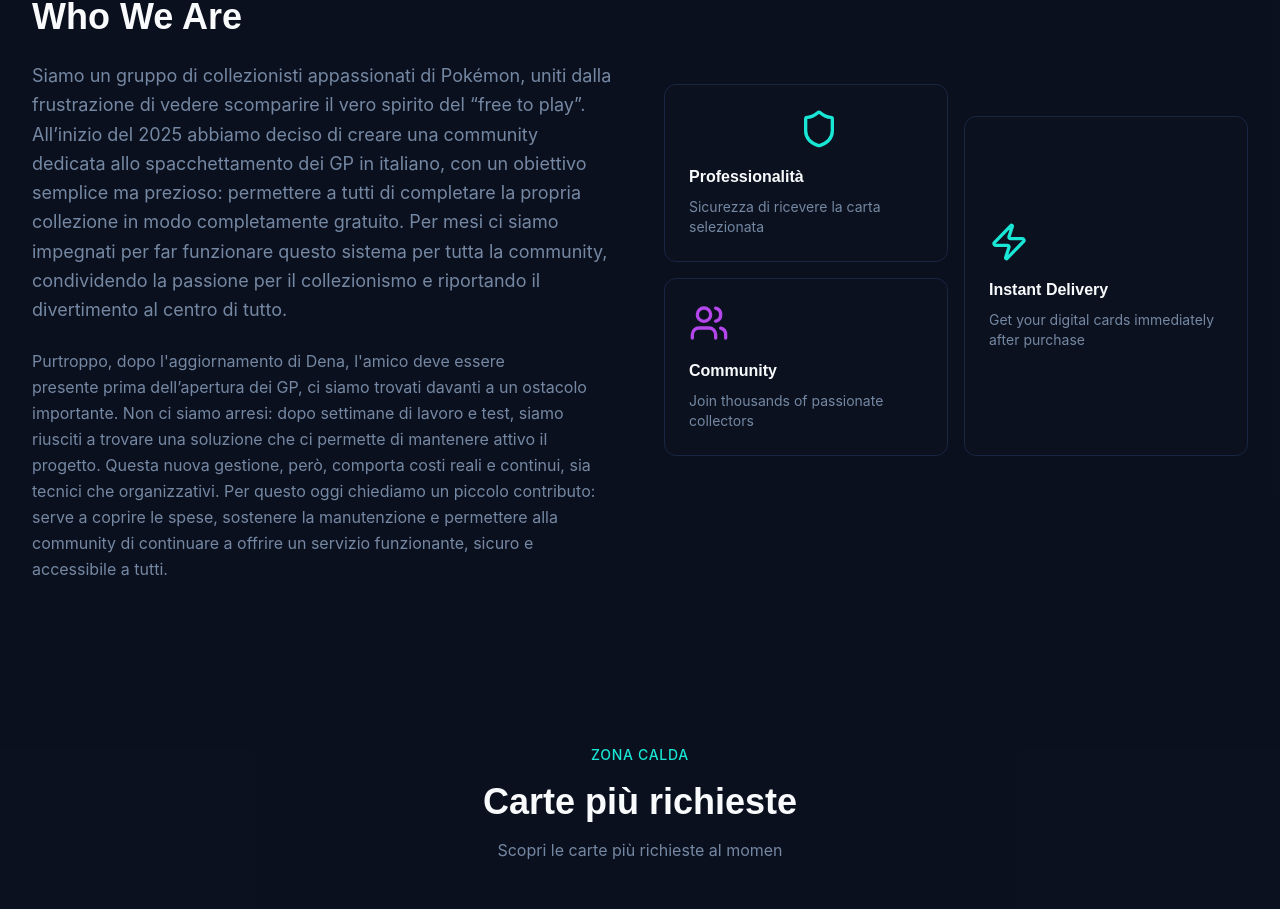
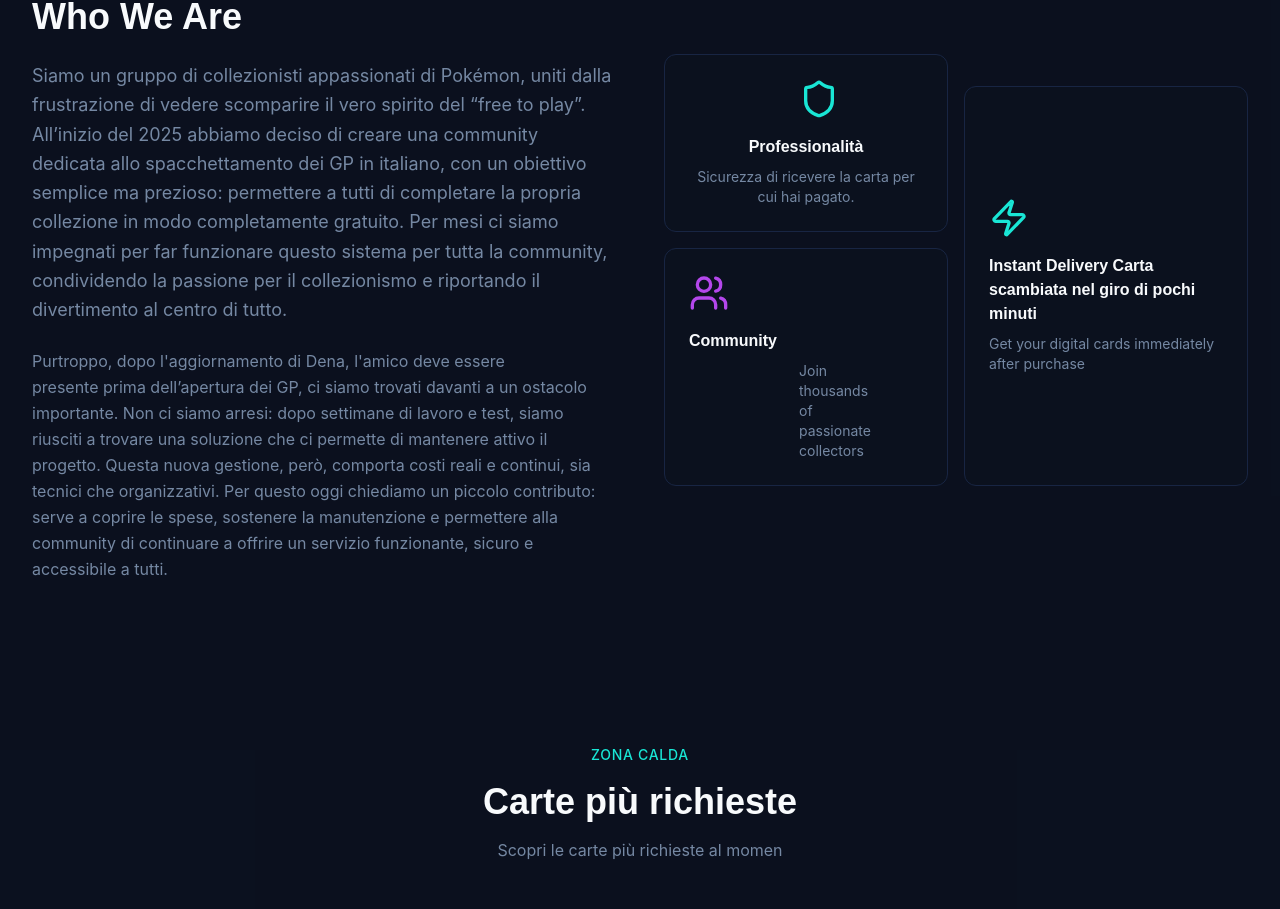
Before and after one commit to Dragonik98/digital-card-hub, a React (Vite) app: page / in a window 1280 px wide. Shown: the part 775-1684 px from the top of the page. Built offline with nearby package versions, Linux system fonts and the light colour scheme; the HTML template or start-up script is replaced by a standard one.

Commit message:
Visual edit in Lovable
Edited UI in Lovable

```diff
--- a/src/components/home/WhoWeAre.tsx
+++ b/src/components/home/WhoWeAre.tsx
@@ -21,13 +21,13 @@ Questa nuova gestione, però, comporta costi reali e continui, sia tecnici che o
               <div className="space-y-4">
                 <div className="rounded-xl border border-border bg-card p-6 hover-glow">
                   <Shield className="h-10 w-10 text-primary mb-4 mx-[110px]" />
-                  <h3 className="font-display font-semibold mb-2">Professionalità</h3>
-                  <p className="text-sm text-muted-foreground">Sicurezza di ricevere la carta selezionata</p>
+                  <h3 className="font-display font-semibold mb-2 text-center">Professionalità</h3>
+                  <p className="text-sm text-muted-foreground text-center">Sicurezza di ricevere la carta per cui hai pagato.</p>
                 </div>
                 <div className="rounded-xl border border-border bg-card p-6 hover-glow">
                   <Users className="h-10 w-10 text-accent mb-4" />
                   <h3 className="font-display font-semibold mb-2">Community</h3>
-                  <p className="text-sm text-muted-foreground">
+                  <p className="text-sm text-muted-foreground mx-[110px]">
                     Join thousands of passionate collectors
                   </p>
                 </div>
@@ -35,7 +35,9 @@ Questa nuova gestione, però, comporta costi reali e continui, sia tecnici che o
               <div className="pt-8">
                 <div className="rounded-xl border border-border bg-card p-6 hover-glow h-full flex flex-col justify-center">
                   <Zap className="h-10 w-10 text-primary mb-4" />
-                  <h3 className="font-display font-semibold mb-2">Instant Delivery</h3>
+                  <h3 className="font-display font-semibold mb-2">Instant Delivery
+
+Carta scambiata nel giro di pochi minuti</h3>
                   <p className="text-sm text-muted-foreground">
                     Get your digital cards immediately after purchase
                   </p>
```
